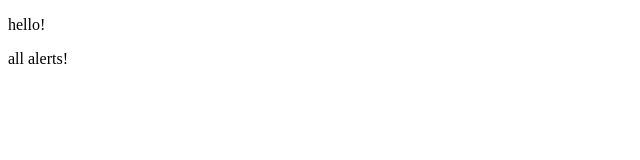
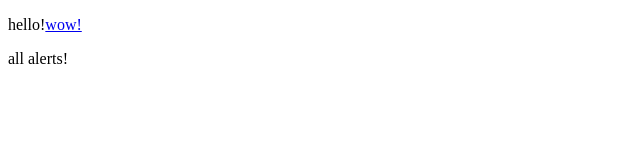
Before and after one commit to yoyobara/red-alert-viewer, a React (Create React App) app: page /all_alerts in a window 1280 px wide. Shown: the top 160 px of the page, without its empty margins (0-640 px from the left). Built offline with nearby package versions, Linux system fonts and the light colour scheme.

Commit message:
simple navbar and links

```diff
--- a/src/pages/MyNavBar.tsx
+++ b/src/pages/MyNavBar.tsx
@@ -3,7 +3,7 @@ import { Outlet } from "react-router-dom";
 export default function MyNavBar() {
     return (
         <div>
-            <p>hello!</p>
+            <p>hello!<a href="/my-alerts">wow!</a></p>
             <Outlet/>
         </div>
     )
```
